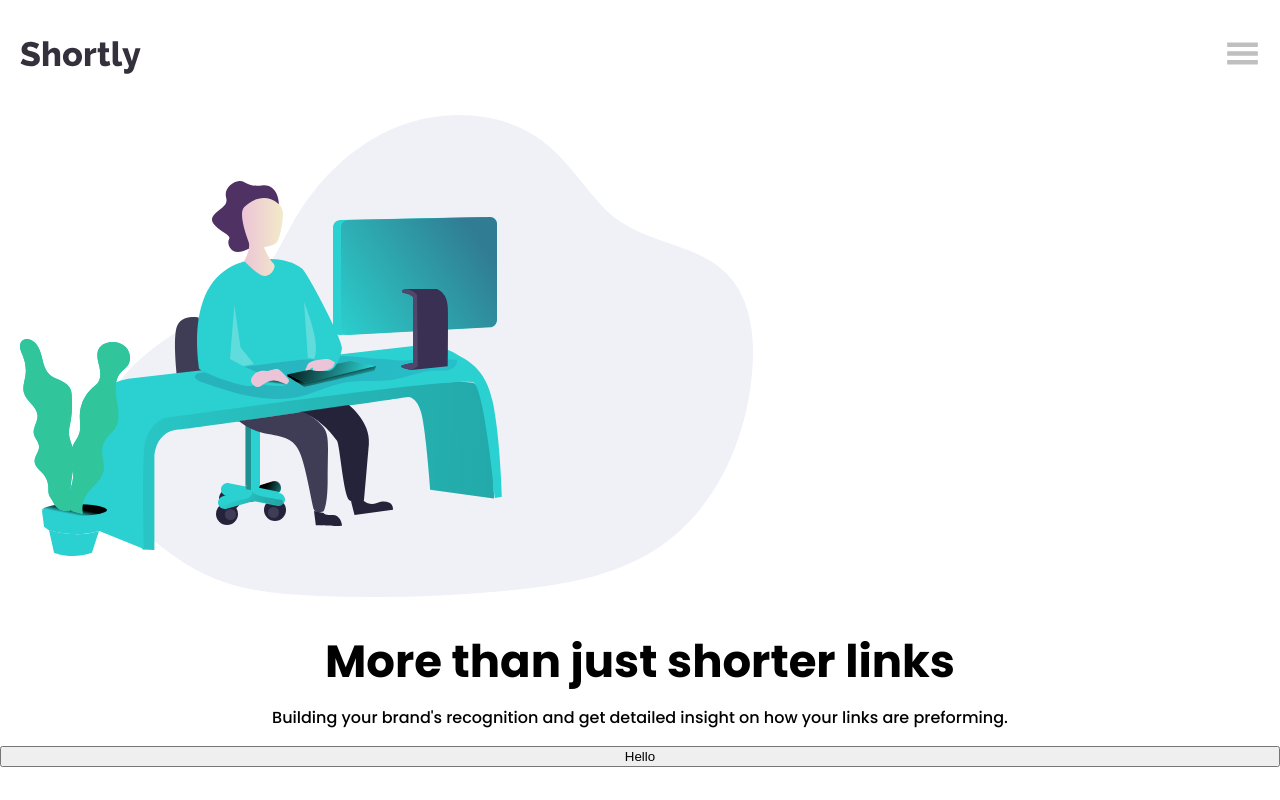
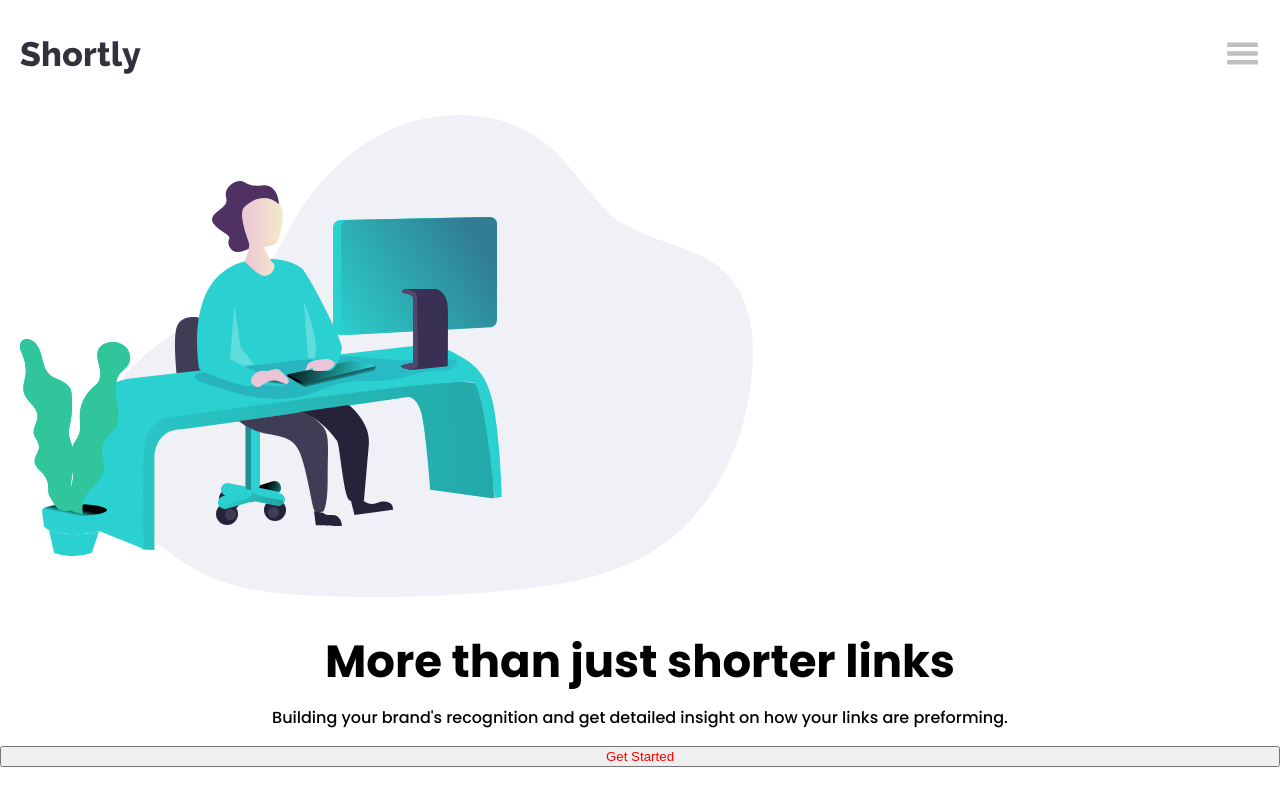
Before and after one commit to tomazi15/url-shortening-landing-page, a React (Create React App) app: page / in a window 1280 px wide. Built offline with nearby package versions, Linux system fonts and the light colour scheme.

Commit message:
feat(✨): adding button component and typing components

```diff
--- a/src/components/NavigationBar/NavigationBar.tsx
+++ b/src/components/NavigationBar/NavigationBar.tsx
@@ -1,9 +1,9 @@
-import React, { useState } from "react";
+import React, { FC, useState } from "react";
 import style from "./NavigationBar.module.scss";
 import { ReactComponent as ShortlyLogo } from "../../images/logo.svg";
 import { GiHamburgerMenu } from "react-icons/gi";
 
-const Header = () => {
+const Header: FC = (): JSX.Element => {
   const [openMenu, setOpenMenu] = useState(false);
 
   const handleOpenMenu = () => setOpenMenu(!openMenu);
--- a/src/components/PageHeader/PageHeader.tsx
+++ b/src/components/PageHeader/PageHeader.tsx
@@ -1,9 +1,10 @@
-import React from "react";
+import React, { FC } from "react";
 import style from "./PageHeader.module.scss";
 
 import { ReactComponent as IllustrationWorkingLogo } from "../../images/illustration-working.svg";
+import Button from "../partials/Button/Button";
 
-const PageHeader = () => {
+const PageHeader: FC = (): JSX.Element => {
   return (
     <section className={style.container}>
       <div className={style.container__logo}>
@@ -16,7 +17,7 @@ const PageHeader = () => {
           Building your brand's recognition and get detailed insight on how your
           links are preforming.
         </p>
-        <button>Hello</button>
+        <Button name="Get Started" />
       </div>
     </section>
   );
--- /dev/null
+++ b/src/components/partials/Button/Button.module.scss
@@ -0,0 +1,3 @@
+.button {
+  color: red;
+}
--- /dev/null
+++ b/src/components/partials/Button/Button.tsx
@@ -0,0 +1,9 @@
+import React, { FC } from "react";
+import style from "./Button.module.scss";
+import { ButtonType } from "../../../types";
+
+const Button: FC<ButtonType> = ({ name }): JSX.Element => (
+  <button className={style.button}>{name}</button>
+);
+
+export default Button;
--- a/src/types/index.ts
+++ b/src/types/index.ts
@@ -1 +1,3 @@
-export type WillBeUpdated = {};
+export type ButtonType = {
+  name: string;
+};
```
